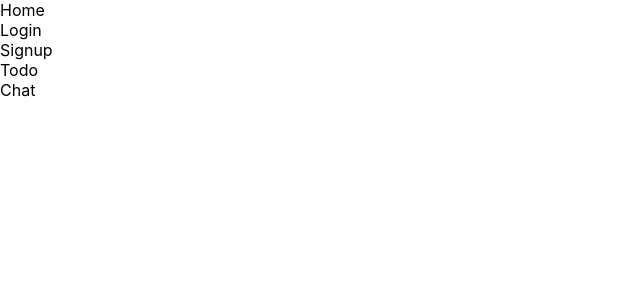
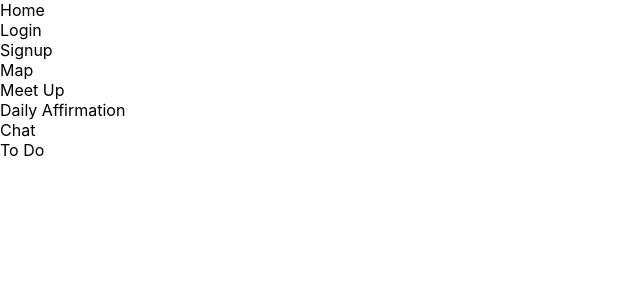
Before and after one commit to Bitajune/of-the-rose, a React (Create React App) app: page / in a window 1280 px wide. Shown: the top 300 px of the page, without its empty margins (0-640 px from the left). Built offline with nearby package versions, Linux system fonts and the light colour scheme.

Commit message:
organize components

```diff
--- a/package.json
+++ b/package.json
@@ -9,7 +9,8 @@
     "react": "^16.12.0",
     "react-dom": "^16.12.0",
     "react-router-dom": "^5.1.2",
-    "react-scripts": "3.4.0"
+    "react-scripts": "3.4.0",
+    "styled-components": "^5.0.1"
   },
   "scripts": {
     "start": "react-scripts start",
--- a/src/App.js
+++ b/src/App.js
@@ -5,6 +5,9 @@ import Login from "./components/Login";
 import Signup from "./components/Signup";
 import Todo from "./components/Todo";
 import Chat from "./components/Chat";
+import Map from "./components/Map";
+import MeetUp from "./components/MeetUp";
+import Reminder from "./components/Reminder";
 
 import "./App.css";
 
@@ -14,8 +17,11 @@ function App() {
       <Home />
       <Login />
       <Signup />
+      <Map />
+      <MeetUp />
+      <Reminder />
+      <Chat />
       <Todo />
-      <Chat />
     </div>
   );
 }
--- /dev/null
+++ b/src/components/Map/index.jsx
@@ -0,0 +1,7 @@
+import React from "react";
+
+function Map() {
+  return <div>Map</div>;
+}
+
+export default Map;
--- /dev/null
+++ b/src/components/MeetUp/index.jsx
@@ -0,0 +1,7 @@
+import React from "react";
+
+function MeetUp() {
+  return <div>Meet Up</div>;
+}
+
+export default MeetUp;
--- /dev/null
+++ b/src/components/Reminder/index.jsx
@@ -0,0 +1,7 @@
+import React from "react";
+
+function Reminder() {
+  return <div>Daily Affirmation</div>;
+}
+
+export default Reminder;
--- a/src/components/Todo/index.jsx
+++ b/src/components/Todo/index.jsx
@@ -1,7 +1,7 @@
 import React from "react";
 
 function Todo() {
-  return <div>Todo</div>;
+  return <div>To Do</div>;
 }
 
 export default Todo;
```
Also changed, not shown: 1 other file (tests, documents, lock files or other folders).
